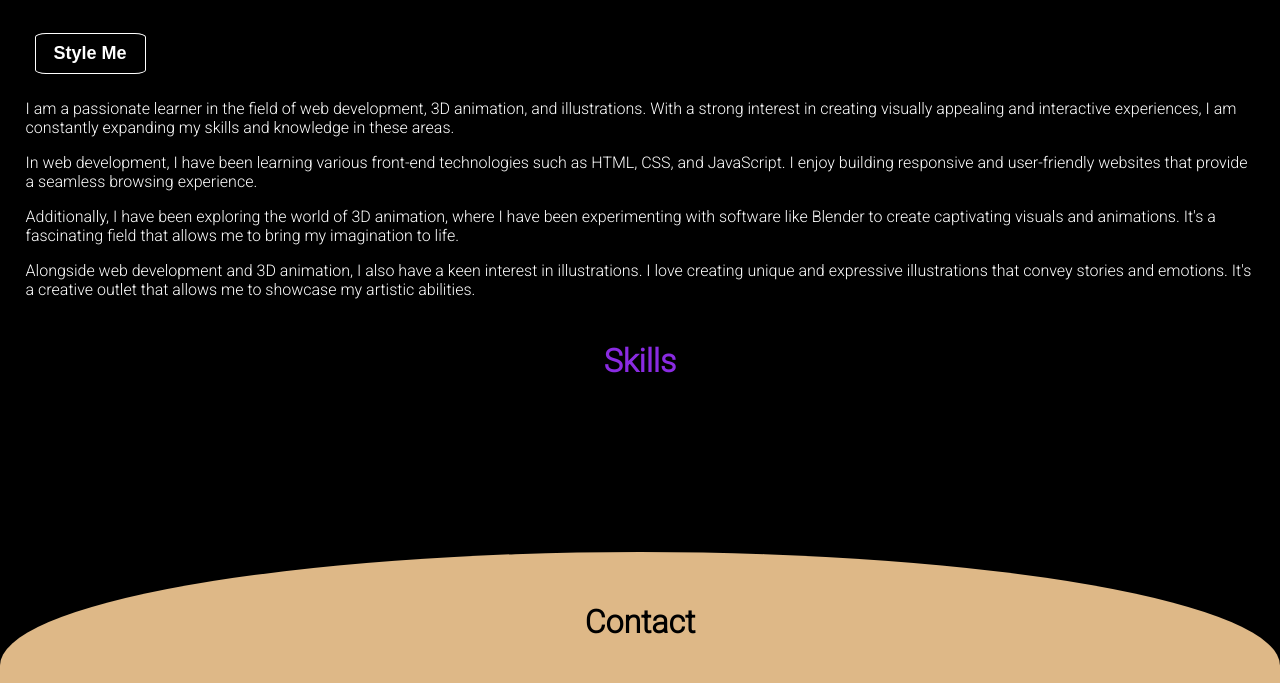
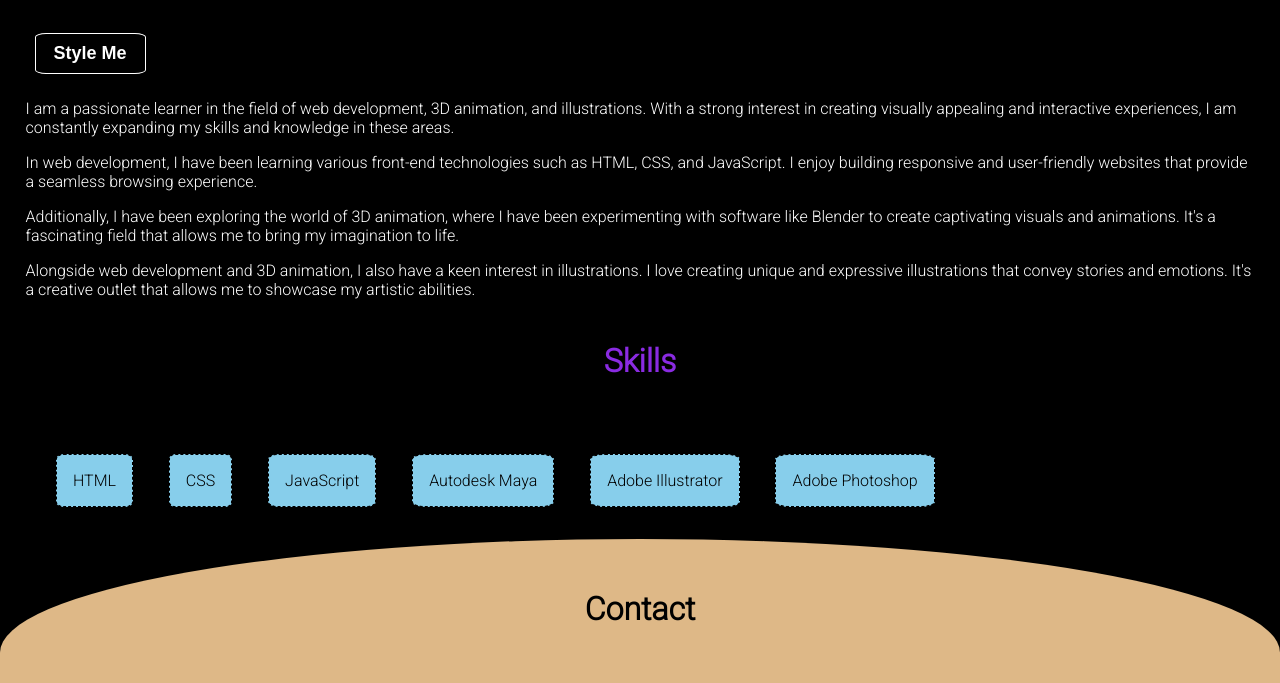
Before and after one commit to KiranNamawar/My_Portfolio, a plain HTML site: page index.html in a window 1280 px wide. Shown: the part 1008-1691 px from the top of the page. Drawn offline with Linux system fonts and the light colour scheme.

Commit message:
Add styling to skills section

```diff
--- a/css/style.css
+++ b/css/style.css
@@ -110,3 +110,19 @@ a:hover {
   text-shadow: 0.1em 0.1em 0.1em #83ac07;
   border: yellow 0.2em dashed;
 }
+
+.skills ul {
+  display: inline-block;
+  list-style: none;
+  align-items: center;
+}
+
+aside ul li {
+  display: inline-block;
+  padding: 1rem;
+  margin: 1rem;
+  border: #000000 1px dashed;
+  border-radius: 10%;
+  background-color: skyblue;
+  text-align: center;
+}
--- a/index.html
+++ b/index.html
@@ -56,7 +56,7 @@
       </p>
     </article>
 
-    <aside>
+    <aside class="skills">
       <h2>Skills</h2>
       <ul>
         <li>HTML</li>
@@ -66,6 +66,7 @@
         <li>Adobe Illustrator</li>
         <li>Adobe Photoshop</li>
       </ul>
+    </aside>
     <footer>
       <h2>Contact</h2>
       <ul>
```
